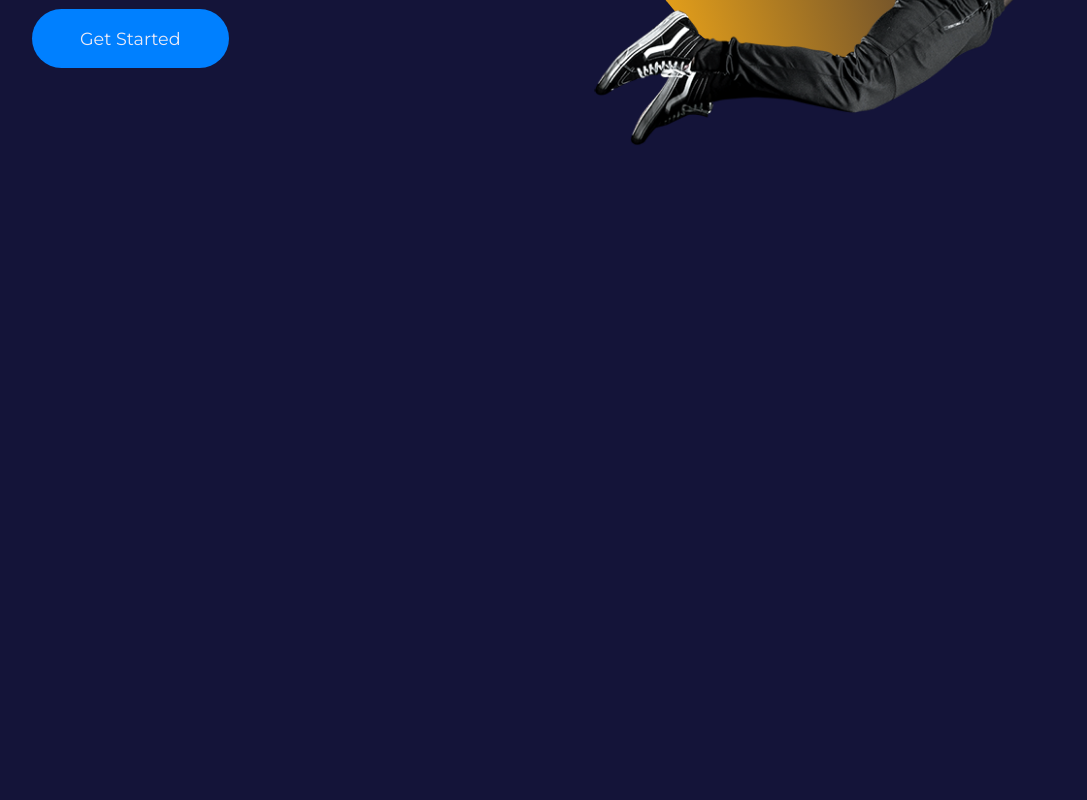
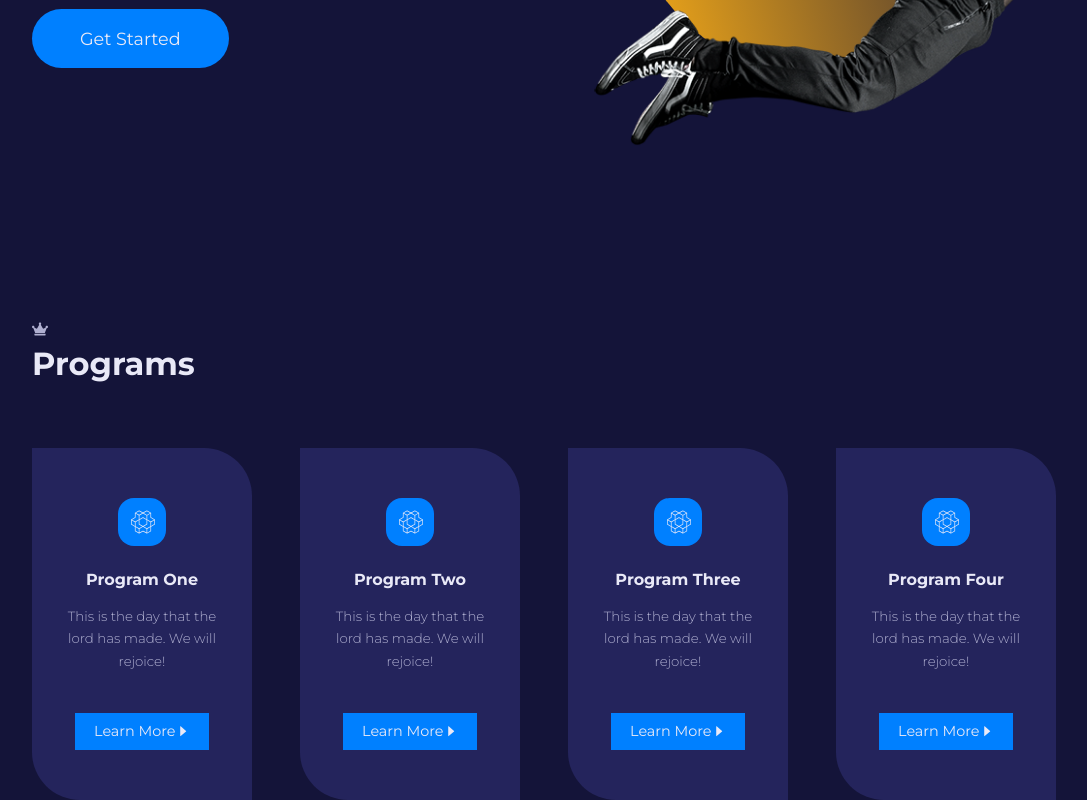
Before and after one commit to enzooz48/Gallery-App, a React (Create React App) app: page / in a window 1280 px wide. Shown: the part 546-1346 px from the top of the page, without its empty margins (96-1183 px from the left). Before the commit the page ends 800 px from the top, so only its background shows below. Built offline with nearby package versions, Linux system fonts and the light colour scheme.

Commit message:
Programs Component

```diff
--- /dev/null
+++ b/src/UI/Card.jsx
@@ -0,0 +1,5 @@
+const Card = ({ className, children }) => {
+	return <article className={`card ${className}`}>{children}</article>;
+};
+
+export default Card;
--- /dev/null
+++ b/src/components/Programs.jsx
@@ -0,0 +1,33 @@
+import { FaCrown } from 'react-icons/fa';
+import SectionHead from './SectionHead';
+import { programs } from '../data';
+import Card from '../UI/Card';
+import { Link } from 'react-router-dom';
+import { AiFillCaretRight } from 'react-icons/ai';
+
+const Programs = () => {
+	return (
+		<section className="programs">
+			<div className="container programs__container">
+				<SectionHead icon={<FaCrown />} title="Programs" />
+
+				<div className="programs__wrapper">
+					{programs.map(({ id, icon, title, info, path }) => {
+						return (
+							<Card className="programs__program" key={id}>
+								<span>{icon}</span>
+								<h4>{title}</h4>
+								<small>{info}</small>
+								<Link to={path} className="btn sm">
+									Learn More <AiFillCaretRight />
+								</Link>
+							</Card>
+						);
+					})}
+				</div>
+			</div>
+		</section>
+	);
+};
+
+export default Programs;
--- /dev/null
+++ b/src/components/SectionHead.jsx
@@ -0,0 +1,10 @@
+const SectionHead = ({ icon, title, className }) => {
+	return (
+		<div className={`section__head ${className}`}>
+			<span>{icon}</span>
+			<h2>{title}</h2>
+		</div>
+	);
+};
+
+export default SectionHead;
--- a/src/index.css
+++ b/src/index.css
@@ -100,3 +100,62 @@ img {
 .btn .sm:hover {
 	background: var(--color-gray-100);
 }
+
+section {
+	margin-top: 10rem;
+}
+
+section__head {
+	display: flex;
+	align-items: center;
+	gap: 1rem;
+}
+
+section__head span {
+	background: var(--color-gray-500);
+	padding: 0.8rem;
+	border-radius: 1rem;
+	color: var(--color-secondary);
+	font-size: 1.5rem;
+}
+
+.card {
+	background: var(--color-gray-500);
+	border: 2px solid transparent;
+	text-align: center;
+	padding: 3rem 2rem;
+	border-radius: 0 3rem 0 3rem;
+	transition: var(--transition);
+}
+
+.card:hover {
+	background: transparent;
+	border-radius: var(--color-gray-400);
+	cursor: default;
+}
+
+.card span {
+	width: 3rem;
+	height: 3rem;
+	background: var(--color-primary);
+	color: var(--color-gray-100);
+	font-size: 1.5rem;
+	padding: 0.8rem;
+	display: grid;
+	place-items: center;
+	margin-bottom: 1.5rem;
+	margin-inline: auto;
+	border-radius: 1rem;
+	transition: var(--transition);
+}
+
+.card:hover span {
+	background: var(--color-secondary);
+	color: var(--color-gray-600);
+}
+
+.card small {
+	margin-top: 1rem;
+	display: block;
+	font-weight: 300;
+}
--- a/src/pages/home/Home.css
+++ b/src/pages/home/Home.css
@@ -52,3 +52,28 @@
 .main__header-right:hover .main__header-circle {
 	filter: blur(15px);
 }
+
+/*--------PROGRAMS------*/
+
+.programs {
+	margin-top: 4rem;
+}
+
+.programs__wrapper {
+	display: grid;
+	grid-template-columns: repeat(4, 1fr);
+	gap: 3rem;
+	margin-top: 4rem;
+}
+
+.programs__program a {
+	margin-top: 2.5rem;
+	display: flex;
+	align-items: center;
+	justify-content: center;
+}
+
+.programs__program:hover a {
+	background: var(--color-secondary);
+	color: var(--color-gray-600);
+}
--- a/src/pages/home/Home.jsx
+++ b/src/pages/home/Home.jsx
@@ -1,10 +1,12 @@
 import Header from '../../components/Header';
+import Programs from '../../components/Programs';
 import './Home.css';
 
 const Home = () => {
 	return (
 		<>
 			<Header />
+			<Programs />
 		</>
 	);
 };
```
